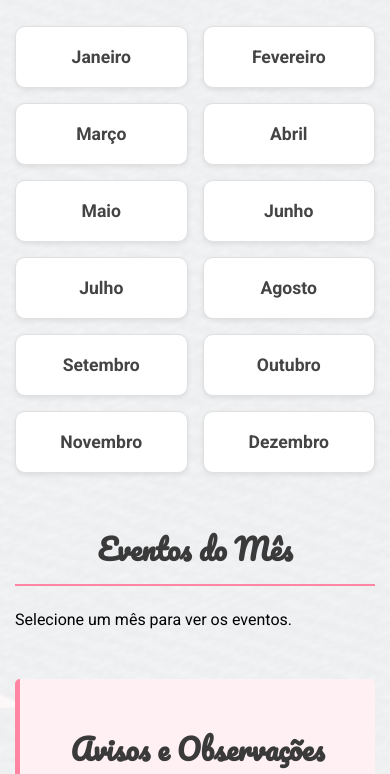
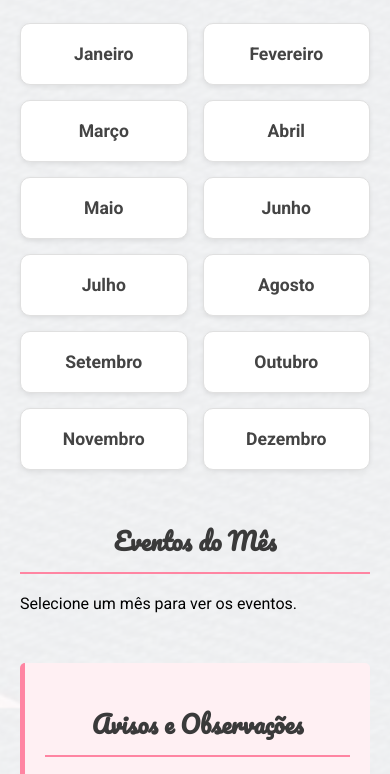
Before and after one commit to brenocsgamer4/Trabalho_Natielle, a plain HTML site: page calendario.html in a window 390 px wide. Shown: the part 136-910 px from the top of the page. Drawn offline with Linux system fonts and the light colour scheme.

Commit message:
Update style.css

```diff
--- a/css/style.css
+++ b/css/style.css
@@ -5,7 +5,6 @@ html, body {
     padding: 0;
     height: 100%;
     font-family: 'Roboto', sans-serif;
-    /* Adiciona rolagem suave */
     scroll-behavior: smooth;
 }
 
@@ -45,9 +44,7 @@ body {
     background-color: white;
     width: 100%;
     max-width: 380px;
-
     padding: 30px 15px;
-
     display: flex;
     justify-content: center;
     align-items: center;
@@ -75,7 +72,7 @@ body {
     text-shadow: 2px 2px 6px rgba(0,0,0,0.8);
 }
 
-
+/* --- ESTILOS GERAIS DA PÁGINA DO CALENDÁRIO --- */
 .page-container {
     width: 95%;
     max-width: 900px;
@@ -128,7 +125,6 @@ header h1, #eventos-display h2, #avisos h2 {
     border-color: #e66c8b;
 }
 
-
 #lista-eventos { margin-top: 20px; }
 .evento-item { border-bottom: 1px solid #f0f0f0; padding: 15px 5px; }
 .evento-item:last-child { border-bottom: none; }
@@ -138,11 +134,14 @@ header h1, #eventos-display h2, #avisos h2 {
 #avisos ul { margin: 0; padding-left: 20px; }
 
 
+/* ======================================================= */
+/* --- REGRAS RESPONSIVAS AJUSTADAS --- */
+/* ======================================================= */
 
 @media (max-width: 768px) {
 
+    /* --- Página Inicial --- */
     .landing-container h1 {
-
         font-size: 15vw;
         margin-bottom: 30px;
     }
@@ -160,14 +159,18 @@ header h1, #eventos-display h2, #avisos h2 {
         font-size: 5vw;
     }
 
+    /* --- Página do Calendário (MUDANÇAS AQUI) --- */
     .page-container {
-        padding: 30px 15px;
-        margin: 20px auto;
+        /* ALTERADO: Aumenta o espaçamento interno para dar mais respiro */
+        padding: 40px 20px;
+        margin: 0; /* Remove margens externas */
         width: 100%;
         border-radius: 0;
+        min-height: 100vh; /* Garante que o fundo ocupe a tela toda */
     }
 
-    header h1, #eventos-display h2, #avisos h2 {
-        font-size: 1.8em;
+    /* NOVO: Adiciona espaço abaixo do título "Eventos do Mês" */
+    #eventos-display {
+        margin-bottom: 40px;
     }
 }
```
